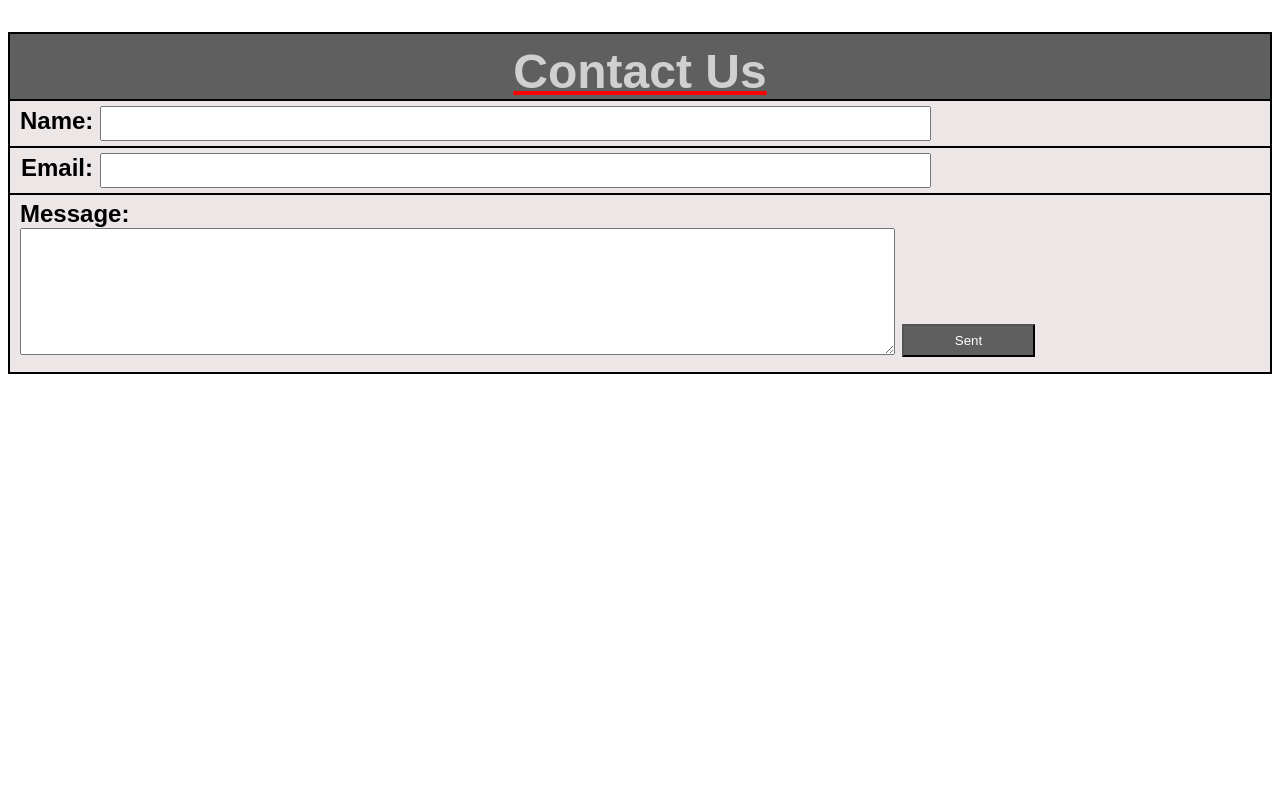
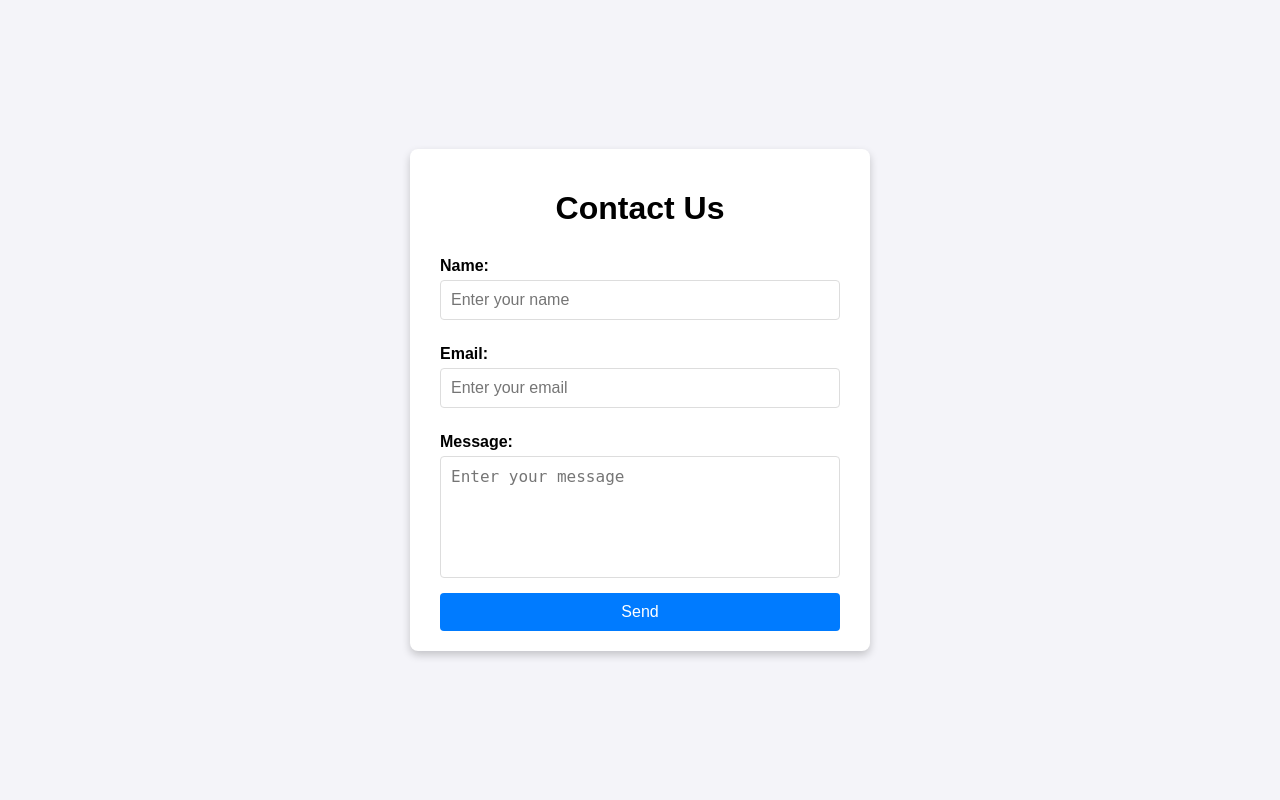
Before and after one commit to thaiga123/Maths-app, a Flask app: page /contact_us in a window 1280 px wide. Run offline with Flask 2, Linux system fonts and the light colour scheme.

Commit message:
New template

```diff
--- a/static/contact-us.css
+++ b/static/contact-us.css
@@ -1,150 +1,62 @@
-body{
-    font-size: 3vh;
-    font-family: sans-serif;
-    font-weight: bold;
-    margin-top: 10px;
+body {
+    font-family: Arial, sans-serif;
+    background-color: #f4f4f9;
+    margin: 0;
+    padding: 0;
+    display: flex;
+    justify-content: center;
+    align-items: center;
+    height: 100vh;
 }
 
-h1{
-    text-align: center;
-    text-decoration: underline;
-    text-decoration-color: red;
-    padding-top: 10px;
-    border-top: 2px solid black;
-    border-left: 2px solid black;
-    border-right: 2px solid black;
-    margin-bottom: 0;
-    background-color: rgb(95, 95, 95);
-    color: rgb(209, 208, 208)
+.contact-container {
+    background: #fff;
+    padding: 20px 30px;
+    border-radius: 8px;
+    box-shadow: 0 4px 8px rgba(0, 0, 0, 0.2);
+    max-width: 400px;
+    width: 100%;
 }
 
-.container{
-    border: 1px solid;
-    background-color: rgb(236, 230, 230)
+h1 {
+    text-align: center;
+    margin-bottom: 20px;
 }
 
-#name-container, #email-container, #message-container{
-    padding: 5px 10px;
+form {
+    display: flex;
+    flex-direction: column;
 }
 
-#email-container{
-    padding-left: 11px
+label {
+    margin: 10px 0 5px;
+    font-weight: bold;
 }
 
-input{
-    padding: 5px;
-    width: 46em;
-    font-size: 18px;
-    font-family: sans-serif;
+input, textarea {
+    padding: 10px;
+    margin-bottom: 15px;
+    border: 1px solid #ddd;
+    border-radius: 4px;
+    font-size: 16px;
 }
 
-textarea{
-    padding: 10px;
-    width: 49.1em;
-    font-size: 18px;
-    font-family: "Arial", sans-serif;
+textarea {
+    resize: none;
+    height: 100px;
 }
 
-button{
-    width: 10em;
-    height: 2.5em;
-    position: relative;
-    bottom: 10px;
+button {
+    background-color: #007BFF;
     color: white;
-    background-color: rgb(95, 95, 95);
+    border: none;
+    padding: 10px 15px;
+    border-radius: 4px;
+    font-size: 16px;
+    cursor: pointer;
+    transition: background 0.3s;
 }
 
-@media screen and (max-width: 738px){
-    button{
-        width: 10em;
-        height: 2.5em;
-        position: relative;
-        bottom: 10px;
-        top: 2px;
-        margin-bottom: 3px
-    }
+button:hover {
+    background-color: #0056b3;
 }
-
-@media screen and (max-width: 1440px){
-    input{
-        width: 45.4em
-    }
-    textarea{
-        width: 50em
-    }
-}
-
-@media screen and (max-width: 1358px){
-    input{
-        width: 45.4em
-    }
-    textarea{
-        width: 47.6em
-    }
-}
-
-@media screen and (max-width: 1356px){
-    textarea{
-        width: 47.4em
-    }
-}
-
-@media screen and (max-width: 914px){
-    textarea{
-        width: 45em
-    }
-}
-
-@media screen and (max-width: 874px){
-    input{
-        width: 24.8em
-    }
-    textarea{
-        width: 30em
-    }
-}
-
-@media screen and (max-width: 800px){
-    input{
-        width: 24.3em
-    }
-    textarea{
-        width:23.9em
-    }
-}
-
-@media screen and (max-width: 430px){
-    input{
-        width: 15.5em
-    }
-    textarea{
-        width: 20.2em
-    }
-}
-
-@media screen and (max-width: 390px){
-    input{
-        width: 18.5em
-    }
-    textarea{
-        width: 18.1em
-    }
-}
-
-@media screen and (max-width: 320px){
-    input{
-        width: 14.8em
-    }
-    textarea{
-        width: 14.4em
-    }
-}
-
-@media screen and (max-width: 300px){
-    input{
-        width: 10em
-    }
-    textarea{
-        width: 10em
-    }
-}
--- a/templates/contact-us.html
+++ b/templates/contact-us.html
@@ -3,29 +3,24 @@
 <head>
     <meta charset="UTF-8">
     <meta name="viewport" content="width=device-width, initial-scale=1.0">
-    <title>Contact us</title>
-    <link rel="stylesheet" href="{{url_for('static', filename='contact-us.css')}}">
+    <title>Contact Us</title>
+    <link rel="stylesheet" href="{{ url_for('static', filename='contact-us.css') }}">
 </head>
 <body>
-    <h1>Contact Us</h1>
-    <div class="container"> <!--Main container-->
-        <div class="container" id="name-container"><!--Name container-->
+    <div class="contact-container">
+        <h1>Contact Us</h1>
+        <form id="contact-form">
             <label for="name">Name:</label>
-            <input name="name" type="text">
-        </div>
+            <input type="text" id="name" name="name" placeholder="Enter your name" required>
 
-        <div class="container" id="email-container">
             <label for="email">Email:</label>
-            <input name="email" type="email">
-        </div><!--Email container-->
+            <input type="email" id="email" name="email" placeholder="Enter your email" required>
 
-        <div class="container" id="message-container"> <!--Message container-->
-            <label for="message">Message:</label><br>
-            <textarea name="message" rows="5"></textarea>
-            <button type="submit">Sent</button>
-        </div><!--Message container-->
+            <label for="message">Message:</label>
+            <textarea id="message" name="message" placeholder="Enter your message" required></textarea>
 
-    </div> <!--Main container ends-->
-
+            <button type="submit">Send</button>
+        </form>
+    </div>
 </body>
 </html>
```
